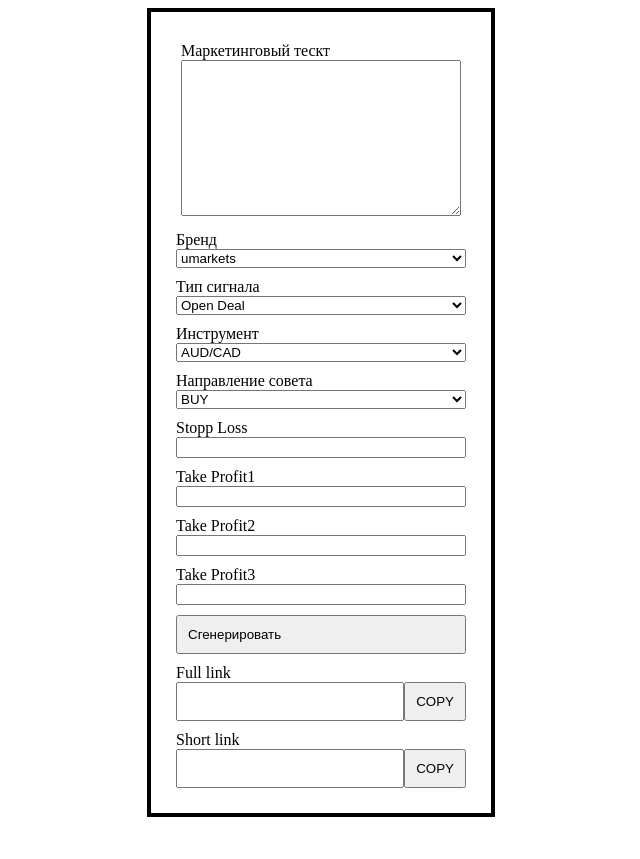
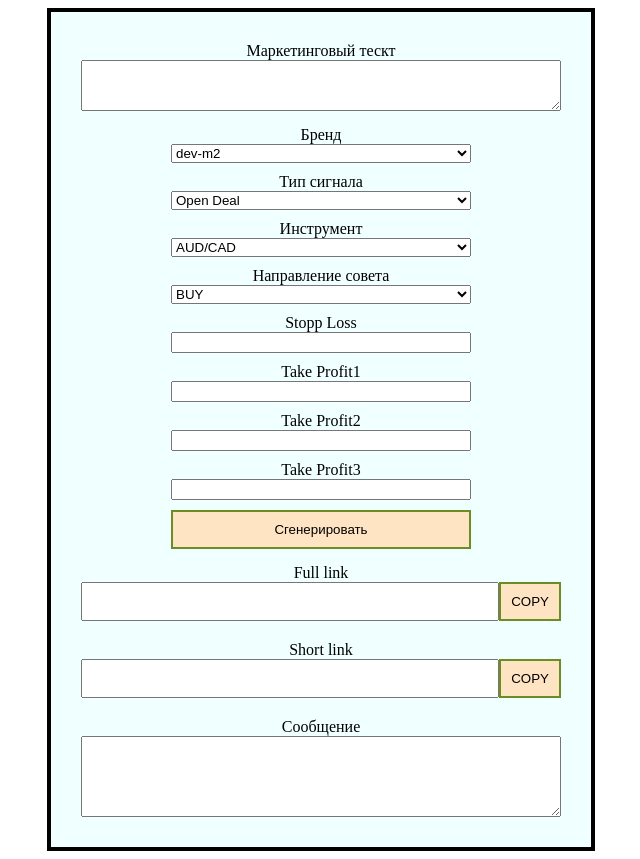
Before and after one commit to iuriev/messages, a PHP site: page /index.html in a window 1280 px wide. Shown: the whole page, without its empty margins (319-959 px from the left). Before the commit the page ends 817 px from the top, so only its background shows below. Run offline with PHP 8.4, Linux system fonts and the light colour scheme.

Commit message:
initial commit

```diff
--- a/index.html
+++ b/index.html
@@ -6,74 +6,79 @@
           content="width=device-width, user-scalable=no, initial-scale=1.0, maximum-scale=1.0, minimum-scale=1.0">
     <meta http-equiv="X-UA-Compatible" content="ie=edge">
     <title>Document</title>
-       <link href="./style.css" rel="stylesheet" type ='text/css'>
+    <link href="./style.css" rel="stylesheet" type='text/css'>
 </head>
 <body>
-<div class = "box">
+<div class="box">
     <div class="wrapper">
         <div class="text">
             <label>Маркетинговый тескт</label>
-            <textarea id = "message" rows="10" cols="100">
-            </textarea>
+            <textarea id="message" rows="3" cols="50"></textarea>
         </div>
+        <div class="inputs">
             <div class="item">
                 <label>Бренд</label>
-            <select id = "brand" name="country">
-                <option value = "dev-m2-trading.umarkets.com">umarkets</option>
+                <select id="brand">
+                    <option value="dev-m2-trading.umarkets.com">dev-m2</option>
                 </select>
             </div>
             <div class="item">
                 <label>Тип сигнала</label>
-            <select id = "signalType" name="country">
-                <option value = "openDeal">Open Deal</option>
+                <select id="signalType">
+                    <option value="openDeal">Open Deal</option>
                 </select>
             </div>
             <div class="item">
                 <label>Инструмент </label>
-            <select   id = "instrument" name="country">
-            </select>
+                <select id="instrument"></select>
             </div>
             <div class="item">
                 <label>Направление совета</label>
-            <select id = "orderDirection" name="country">
-                <option value = "BUY">BUY</option>
-                <option value = "SELL">SELL</option>
+                <select id="orderDirection">
+                    <option value="BUY">BUY</option>
+                    <option value="SELL">SELL</option>
                 </select>
             </div>
             <div class="item">
                 <label>Stopp Loss</label>
-            <input id = "stopLoss" type="number">
+                <input id="stopLoss" type="number">
             </div>
             <div class="item">
                 <label>Take Profit1</label>
-            <input id = "takeProfit1" type="number">
+                <input id="takeProfit1" type="number">
             </div>
             <div class="item">
                 <label>Take Profit2</label>
-            <input id = "takeProfit2" type="number">
+                <input id="takeProfit2" type="number">
             </div>
             <div class="item">
                 <label>Take Profit3</label>
-            <input id = "takeProfit3"  type="number">
+                <input id="takeProfit3" type="number">
             </div>
             <div class="item">
-            <button id = "generate">
+                <button id="generate">
                     Сгенерировать
                 </button>
             </div>
-        <div class="item">
+        </div>
+            <div class="text">
                 <label>Full link</label>
-            <div class = "double">
-                <input class  = "inputLink" id = "fullLink"  type="text">
+                <div class="double">
+                    <input class="inputLink" id="fullLink" type="text">
                     <button>COPY</button>
                 </div>
             </div>
-        <div class="item">
+            <div class="text">
                 <label>Short link</label>
-            <div id = "shortLink"  class = "double">
-                <input class  = "inputLink" type="text">
+                <div id="shortLink" class="double">
+                    <input class="inputLink" type="text">
                     <button>COPY</button>
                 </div>
+            </div>
+
+        <div class="text">
+            <label>Сообщение</label>
+            <textarea id = "finalMessage" rows="5" cols="50"></textarea>
         </div>
     </div>
 </div>
--- a/script.js
+++ b/script.js
@@ -10,8 +10,6 @@ let takeProfit3;
 let fullLink;
 
 window.addEventListener("load", function () {
-
-
     messageText = document.getElementById('message');
     brand = document.getElementById('brand');
     signalType = document.getElementById('signalType');
@@ -22,30 +20,26 @@ window.addEventListener("load", function () {
     takeProfit2 = document.getElementById('takeProfit2');
     takeProfit3 = document.getElementById('takeProfit3');
     fullLink = document.getElementById('fullLink');
-
-
     document.getElementById('generate').addEventListener('click', createLink);
     parseInstruments();
-
 });
 
 let createLink = function () {
-    let link = `https://${brand.value}/?isSMSNotify
-    &type="${signalType.value}"
-    &symbol="${instrument.value}"
-    &direction="${orderDirection.value}"
-    &sl="${stopLoss.value}"
-    &tp1="${takeProfit1.value}"
-    &tp2="${takeProfit2.value}"
-    &tp3="${takeProfit3.value}"
+    let link = `https://${brand.value}/?isSmsNotify
+    &type=${signalType.value}
+    &symbol=${instrument.value}
+    &direction=${orderDirection.value}
+    &sl=${stopLoss.value}
+    &tp1=${takeProfit1.value}
+    &tp2=${takeProfit2.value}
+    &tp3=${takeProfit3.value}
     `;
     link = link.replace(/\s{2,}/g, '');
-    console.log(link)
     fullLink.value = link;
 }
 
 function readTextFile(file, callback) {
-    var rawFile = new XMLHttpRequest();
+    let rawFile = new XMLHttpRequest();
     rawFile.overrideMimeType("application/json");
     rawFile.open("GET", file, true);
     rawFile.onreadystatechange = function () {
@@ -66,5 +60,4 @@ let parseInstruments = function () {
             instrument.appendChild(opt);
         }
     });
-
 };
--- a/style.css
+++ b/style.css
@@ -6,30 +6,49 @@
 
 .wrapper {
     border: 4px solid black;
-    width: 300px;
+    width: 500px;
     padding: 20px;
+    background-color: azure;
 }
 
+.inputs{
+    display: flex;
+    align-items: center;
+    flex-direction: column;
+}
 .item {
+    width: 300px;
     display: flex;
     padding: 5px;
     flex-direction: column;
 }
+
 button{
     padding: 10px;
     display: flex;
     align-items: center;
+    justify-content: center;
+    background-color: bisque;
+    border: 2px solid olivedrab;
 }
+
 .text {
     display: flex;
     padding: 10px;
     flex-direction: column;
 }
+
 .double {
     display: flex;
     flex-direction: row;
     justify-content: space-between;
 }
+
 .inputLink{
     width: 100%;
 }
+
+label{
+    display: flex;
+    justify-content: center;
+}
```
Lines whose indentation alone changed are shown as unchanged.
